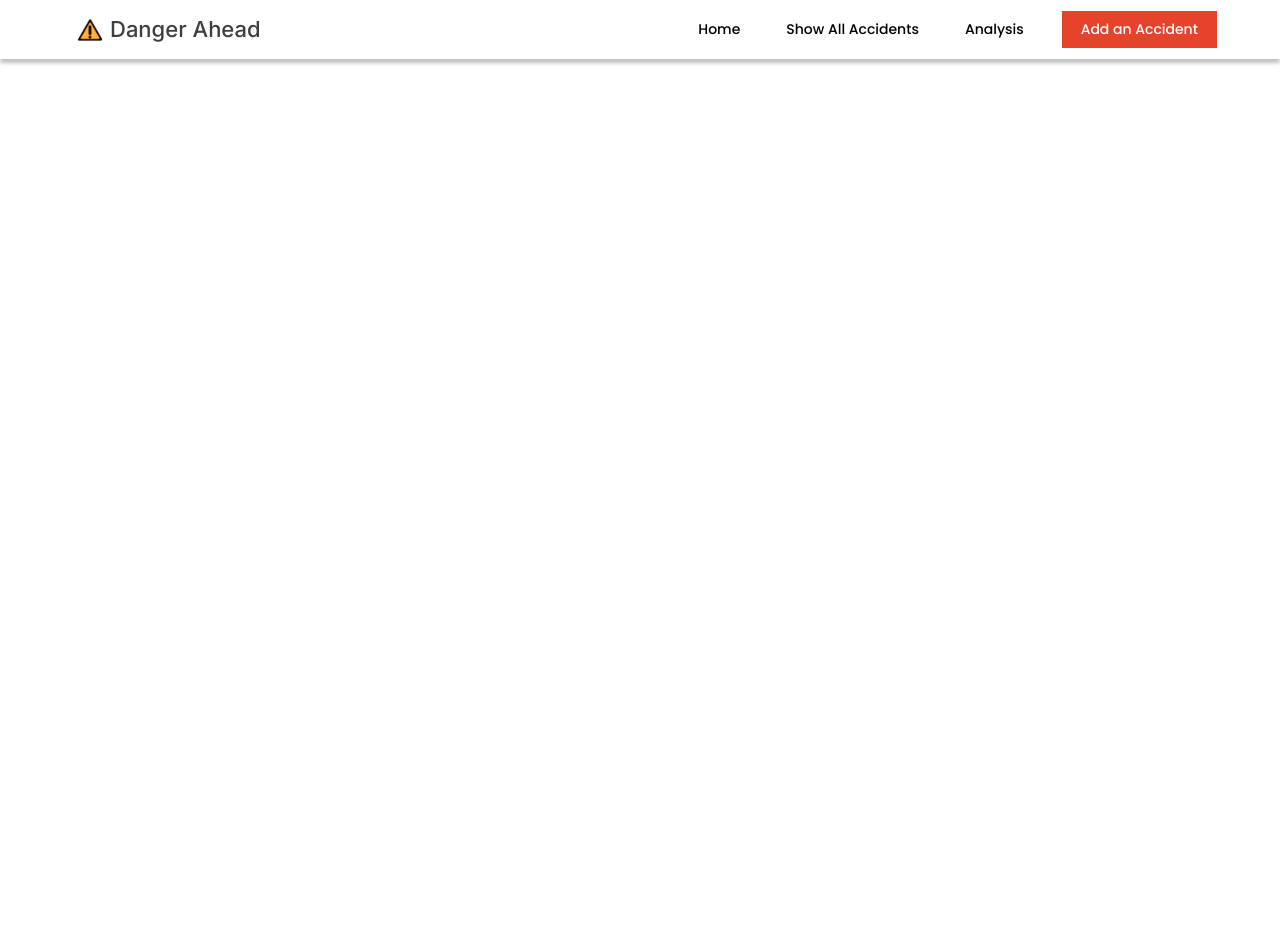
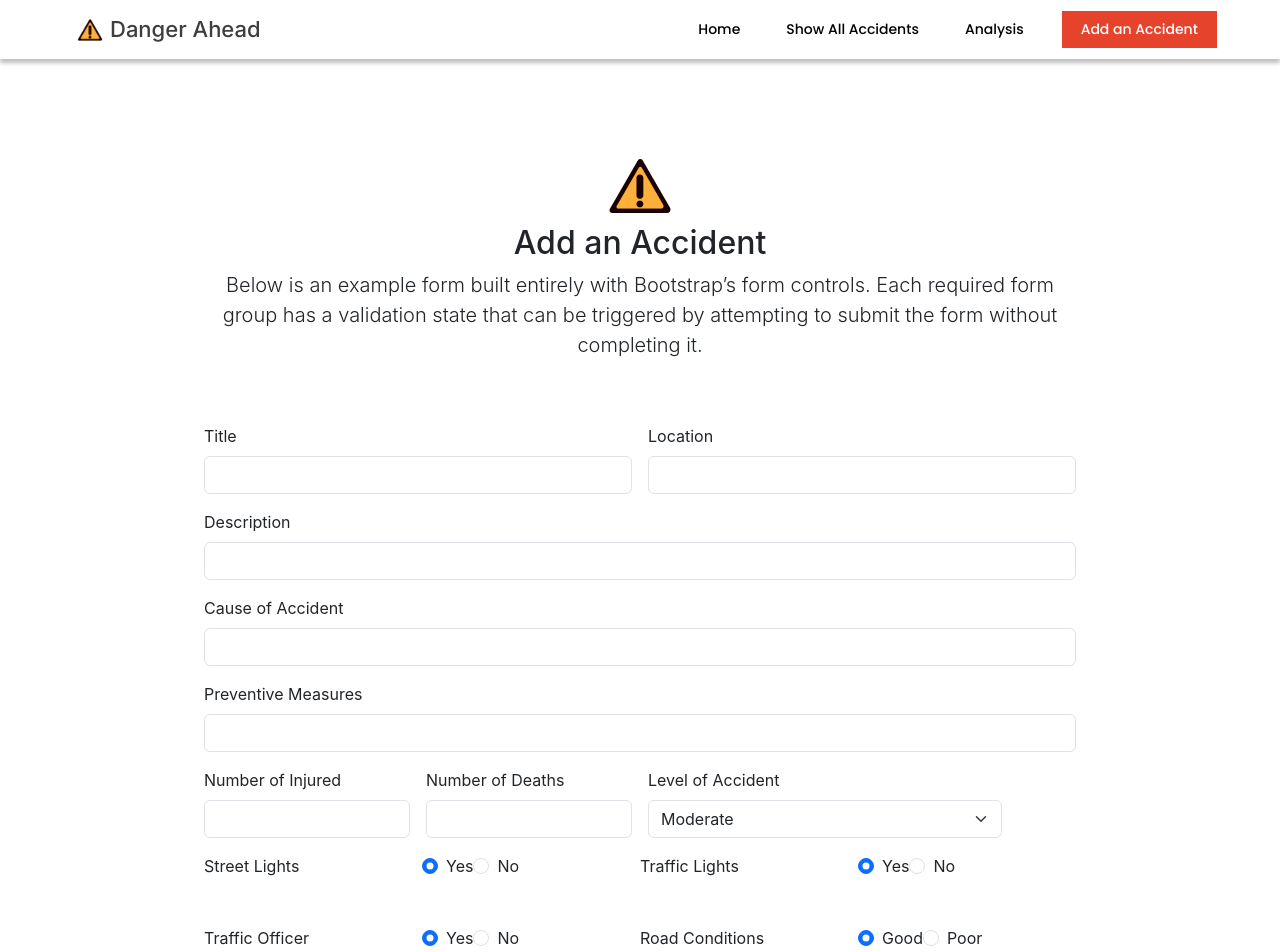
Before and after one commit to DangerAhead-FYP/gmap-deploy, a React (Create React App) app: page /markaccidents in a window 1280 px wide. Shown: the top 952 px of the page. Before the commit the page ends 800 px from the top, so only its background shows below. Built offline with nearby package versions, Linux system fonts and the light colour scheme; a web font is replaced by a local one.

Commit message:
Added add an accident form

```diff
--- a/src/App.js
+++ b/src/App.js
@@ -8,7 +8,7 @@ import {
 import Home from "../src/components/Home/Home"
 import Accidents from "./components/Accidents/Accidents"
 import Analysis from "./components/Analysis/Analysis"
-import Markaccidents from "../src/components/Markaccidents"
+import Markaccidents from "../src/components/MarkAccidents/Markaccidents"
 
 function App() {
   return (
--- /dev/null
+++ b/src/components/MarkAccidents/Markaccidents.js
@@ -0,0 +1,155 @@
+import React from 'react'
+import Navbar from "../Layout/Navbar"
+import img from "../../images/logo.png"
+import "../../stylesheets/Markaccidents/Markaccidents.css"
+import Footer from '../Layout/Footer'
+
+export default function Markaccidents(props) {
+  return (
+    <div>
+      <Navbar active={props.active}/>
+          <div className="mark-acc container mb-5 pb-5">
+            <div className="pt-5 text-center">
+              {/* <img className="d-block mx-auto mb-4" src="/docs/5.3/assets/brand/bootstrap-logo.svg" alt="" width="72" height="57"/> */}
+              <img src={img}/>
+              <h2>Add an Accident </h2>
+              <p className="lead">Below is an example form built entirely with Bootstrap’s form controls. Each required form group has a validation state that can be triggered by attempting to submit the form without completing it.</p>
+              <br/>
+              <br/>
+            </div>
+            <form class="needs-validation" novalidate>
+                <div class="row g-3">
+                  <div class="col-sm-6">
+                    <label for="firstName" class="form-label">Title</label>
+                    <input type="text" class="form-control" id="firstName" placeholder="" value="" required/>
+                    <div class="invalid-feedback">
+                      Valid title is required.
+                    </div>
+                  </div>
+                  <div class="col-sm-6">
+              <label for="lastName" class="form-label">Location</label>
+              <input type="text" class="form-control" id="lastName" placeholder="" value="" required/>
+              <div class="invalid-feedback">
+                Valid location is required.
+              </div>
+            </div>
+
+                  <div class="col-12">
+              <label for="username" class="form-label">Description</label>
+              <div class="input-group has-validation">
+                <input type="text" class="form-control" id="username" placeholder="" required/>
+              <div class="invalid-feedback">
+                  Your username is required.
+                </div>
+              </div>
+            </div>
+
+                  <div class="col-12">
+              <label for="email" class="form-label">Cause of Accident</label>
+              <input type="text" class="form-control" id="email" placeholder=""/>
+              <div class="invalid-feedback">
+                Please enter a valid email address for shipping updates.
+              </div>
+            </div>
+
+                  <div class="col-12">
+              <label for="address" class="form-label">Preventive Measures</label>
+              <input type="text" class="form-control" id="address" placeholder="" required/>
+              <div class="invalid-feedback">
+                Please enter your shipping address.
+              </div>
+            </div>
+
+            <div class="col-md-3">
+              <label for="injured" class="form-label">Number of Injured</label>
+              <input type="number" class="form-control" id="injured" placeholder="" required/>
+              <div class="invalid-feedback">
+                Zip code required.
+              </div>
+            </div><div class="col-md-3">
+              <label for="deaths" class="form-label">Number of Deaths</label>
+              <input type="number" class="form-control" id="deaths" placeholder="" required/>
+              <div class="invalid-feedback">
+                Zip code required.
+              </div>
+            </div>
+
+            <div class="col-md-5">
+              <label for="country" class="form-label">Level of Accident</label>
+              <select class="form-select" id="country" required>
+                <option value="moderate">Moderate</option>
+                <option value="severe">Severe</option>
+                <option value="very severe">Very severe</option>
+              </select>
+              <div class="invalid-feedback">
+                Please select a valid country.
+              </div>
+            </div>
+
+                  <div class="my-3 d-flex flex-row ">
+
+              <p class="mb-3 col-3">Street Lights</p>
+              <div className="col-3 d-flex flex-row">
+              <div class="form-check">
+                <input id="street-yes" name="streetlights" type="radio" class="form-check-input" checked required/>
+                <label class="form-check-label" for="street-yes">Yes</label>
+              </div>
+              <div class="form-check">
+                <input id="street-no" name="streetlights" type="radio" class="form-check-input" required/>
+                <label class="form-check-label" for="street-no">No</label>
+              </div>
+              </div>
+              <p class="mb-3 col-3">Traffic Lights</p>
+              <div className="col-3 d-flex flex-row">
+              <div class="form-check">
+                <input id="traffic-yes" name="trafficlights" type="radio" class="form-check-input" checked required/>
+                <label class="form-check-label" for="traffic-yes">Yes</label>
+              </div>
+              <div class="form-check">
+                <input id="traffic-no" name="trafficlights" type="radio" class="form-check-input" required/>
+                <label class="form-check-label" for="traffic-no">No</label>
+              </div>
+              </div>
+
+
+
+            </div>
+                  <div class="my-3 d-flex flex-row ">
+
+              <p class="mb-3 col-3">Traffic Officer</p>
+              <div className="col-3 d-flex flex-row">
+              <div class="form-check">
+                <input id="officer-yes" name="trafficofficer" type="radio" class="form-check-input" checked required/>
+                <label class="form-check-label" for="officer-yes">Yes</label>
+              </div>
+              <div class="form-check">
+                <input id="officer-no" name="trafficofficer" type="radio" class="form-check-input" required/>
+                <label class="form-check-label" for="officer-no">No</label>
+              </div>
+              </div>
+              <p class="mb-3 col-3">Road Conditions</p>
+              <div className="col-3 d-flex flex-row">
+              <div class="form-check">
+                <input id="road-yes" name="roadconditions" type="radio" class="form-check-input" checked required/>
+                <label class="form-check-label" for="road-yes">Good</label>
+              </div>
+              <div class="form-check">
+                <input id="road-no" name="roadconditions" type="radio" class="form-check-input" required/>
+                <label class="form-check-label" for="road-no">Poor</label>
+              </div>
+              </div>
+
+
+
+            </div>
+          </div>
+      </form>
+      <div className="d-flex justify-content-center">
+        <button class="w-50 text-center red-btn-outline my-5" type="submit">Submit accident</button>
+      </div>
+
+      </div>
+      <Footer/>
+    </div>
+  )
+}
--- a/src/components/Markaccidents.js
+++ /dev/null
@@ -1,10 +0,0 @@
-import React from 'react'
-import Navbar from "./Layout/Navbar"
-
-export default function Markaccidents(props) {
-  return (
-    <div>
-      <Navbar active={props.active}/>
-    </div>
-  )
-}
--- /dev/null
+++ b/src/stylesheets/Markaccidents/Markaccidents.css
@@ -0,0 +1,5 @@
+.mark-acc{
+    position: relative;
+    top: 100px;
+    width: 70%;
+}
```
